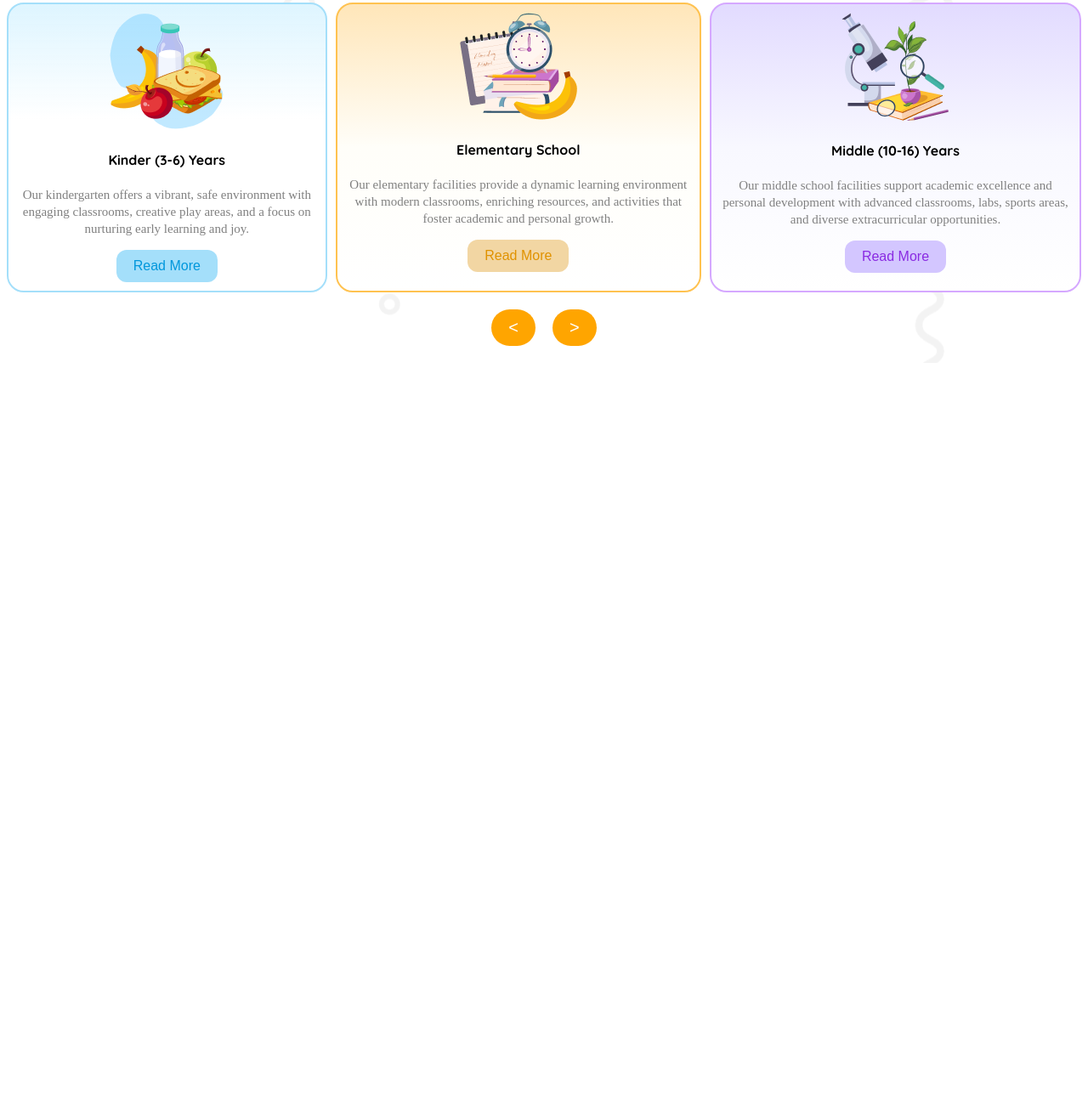
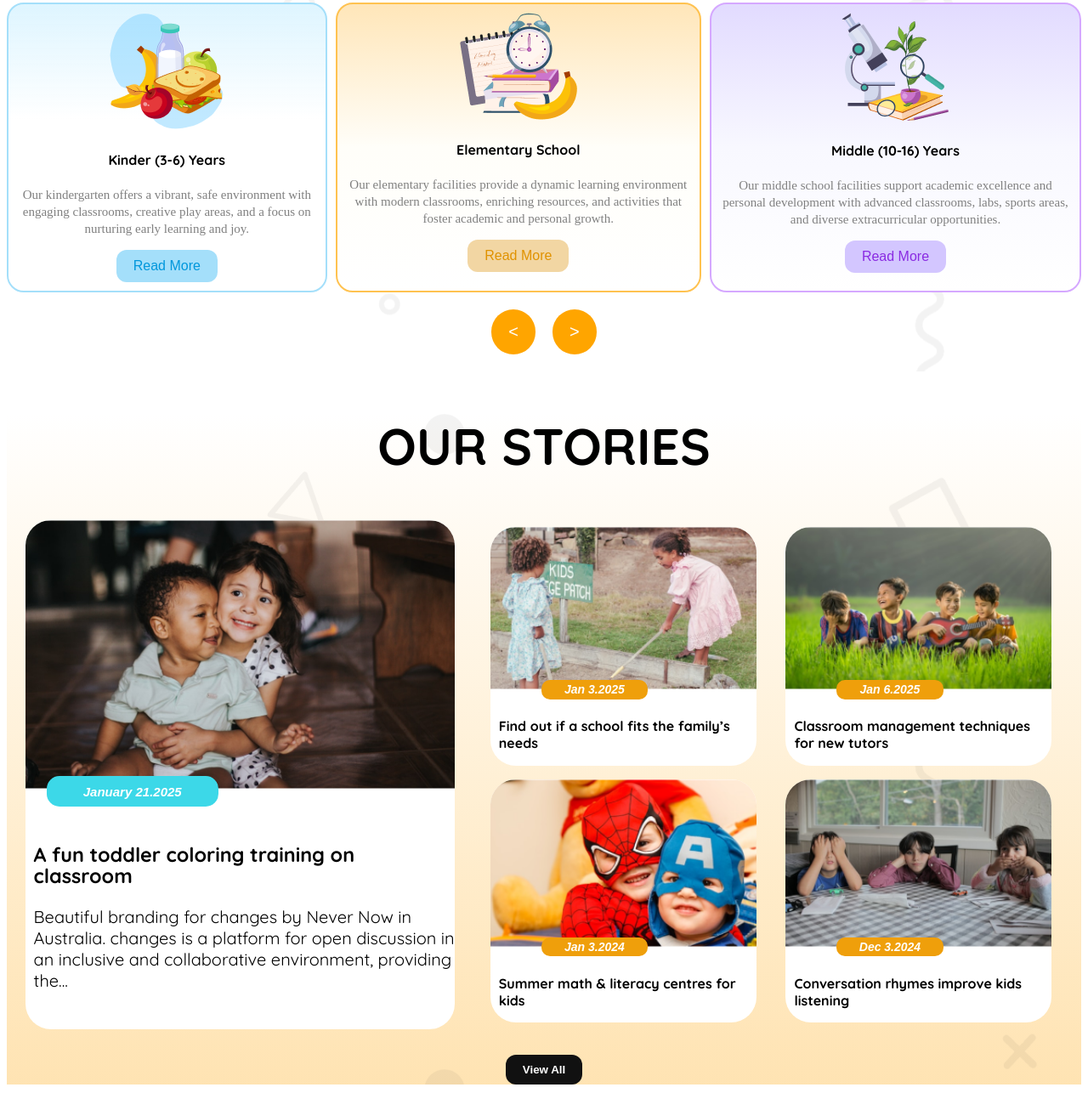
Before and after one commit to sura1khan/PH-A-2-kids_school, a plain HTML site: page index.html in a window 1280 px wide. Shown: the part 792-2098 px from the top of the page at 85% size. Before the commit the page ends 1229 px from the top, so only its background shows below. Drawn offline with Linux system fonts and the light colour scheme.

Commit message:
stories html

```diff
--- a/index.html
+++ b/index.html
@@ -80,44 +80,50 @@
 
      </section>
     <!-- STANDARD CURRICULAM END  -->
-   <!-- OUR STORIES
-     <section>
-        <div>
-            <div>
-                <img src="images/story-1.png" alt=""><button></button>
-                <h3>A fun toddler coloring training on
-                    classroom</h3>
-                <p>A fun toddler coloring training on
-                    classroom</p>
+   <!-- OUR STORIES-->
+     <section class="our-stories">
+        <div class="story-heading">  <h1>OUR STORIES</h1></div>
+        <div class="stories">
+            <div class="story-1">
+                <img src="images/story-1.png" alt="">
+                <button class="story-btn">January 21.2025</button>
+                <div class="story-title">
+                    <h3 ><b>A fun toddler coloring training on
+                        classroom</b></h3>
+                    <p>Beautiful branding for changes by Never Now in Australia.
+                        changes is a platform for open discussion in an inclusive and
+                        collaborative environment, providing the...</p>
+                </div>
             </div>
-            <div><div>
+            <div class="story">
+                <div class="story-0">
                 <img src="images/story-2.png" alt="">
-                <button></button>
-                <h4>Find out if a school fits the
+                <button class="story-btn-0">Jan 3.2025</button>
+                <h4> Find out if a school fits the
                     family’s needs</h4>
             </div>
-            <div>
+            <div class="story-0">
                 <img src="images/story-3.png" alt="">
-                <button></button>
+                <button class="story-btn-0">Jan 6.2025</button>
                 <h4>Classroom management
                     techniques for new tutors</h4>
             </div>
-            <div>
+            <div class="story-0">
                 <img src="images/story-4.png" alt="">
-                <button></button>
+                <button class="story-btn-0">Jan 3.2024</button>
                 <h4>Summer math & literacy
                     centres for kids</h4>
             </div>
-            <div>
+            <div class="story-0">
                 <img src="images/story-5.png" alt="">
-                <button></button>
+                <button class="story-btn-0">Dec 3.2024</button>
                 <h4>Conversation rhymes
                     improve kids listening</h4>
             </div></div>
         </div>
-        <div><button>View All</button></div>
+        <div  class="btnS"><button class="btn2">View All</button></div>
      </section>
-    OUR STORIES END
+    <!-- OUR STORIES END
     FOOTER
     <section>
         <div>
--- a/style.css
+++ b/style.css
@@ -255,11 +255,10 @@ color: rgb(1, 172, 253);
 }
 .symbol-btn {
     margin: 20px 0;
-
     background-color:orange;
     color: white;
     border: none;
-    padding: 10px 20px;
+    padding: 15px 20px;
     font-size: 20px;
     cursor: pointer;
     border-radius: 50px;
@@ -294,3 +293,98 @@ color: rgb(1, 172, 253);
 
   }
         /* standard curriculam styling end  */
+        /* OUR STORIES  */
+.our-stories {
+    background: url(images/bg.png),linear-gradient(0.00deg, rgba(254, 163, 1, 0.3),rgba(255, 255, 255, 0.3) 100%);
+    margin: 10px auto;
+}
+.story-heading {
+    font-size: 40px;
+    font-weight: 600;
+    text-align: center;
+}
+.stories {
+    display: flex;
+    gap:20px ;
+}
+.story{
+    display: grid;
+    width: 55%;
+    grid-template-columns: repeat(2, 1fr);
+}
+.story-1 {
+    width: 40%;
+    background-color: white;
+    border-radius: 30px;
+    /* display: block; */
+    margin: 0 auto;
+    overflow: hidden;
+    display: flex;
+    flex-direction: column;
+    /* align-items: center; */
+}
+.story-btn {
+    margin: -15px 0 0 0 ;
+    background-color: rgb(60, 216, 232);
+    color: white;
+    border: none;
+    font-size: 15px;
+    font-weight: bold;
+    font-style: italic;
+    border-radius: 15px;
+    width: 40%;
+    height: 6%;
+    margin-left: 25px;
+    position: static;
+}
+.story-1 >img {
+    width: 100%;
+}
+.story-title {
+ margin: 20px 0px 0px 10px;
+font-size: 20px;
+line-height: 25px;
+position: static;
+}
+.story-0 {
+    background: white;
+    width:90%;
+    height: auto;
+    border-radius: 30px;
+    display: block;
+    margin: 0 auto;
+    /* overflow: hidden; */
+    margin: 8px 0;
+}
+.story-0 > img {
+    width: 100%;
+    border-top-left-radius:30px ;
+    border-top-right-radius:30px ;
+}
+
+.story-0 > h4 {
+    font-size: 16px;
+    font-weight: 700;
+    line-height: 20px;
+    margin-left: 10px;
+}
+.story-btn-0 {
+    margin: -15px 0px 0px 60px;
+    display: block;
+    background-color:rgb(239, 159, 11) ;
+    color: white;
+    border: none;
+    font-size: 14px;
+   font-weight: bold;
+    font-style: italic;
+    border-radius: 10px;
+    width: 40%;
+    height: 8%;
+    position: relative;
+}
+.btnS {
+  margin: 30px ;
+  text-align: center;
+}
+
+        /* OUR STORIES END  */
```
